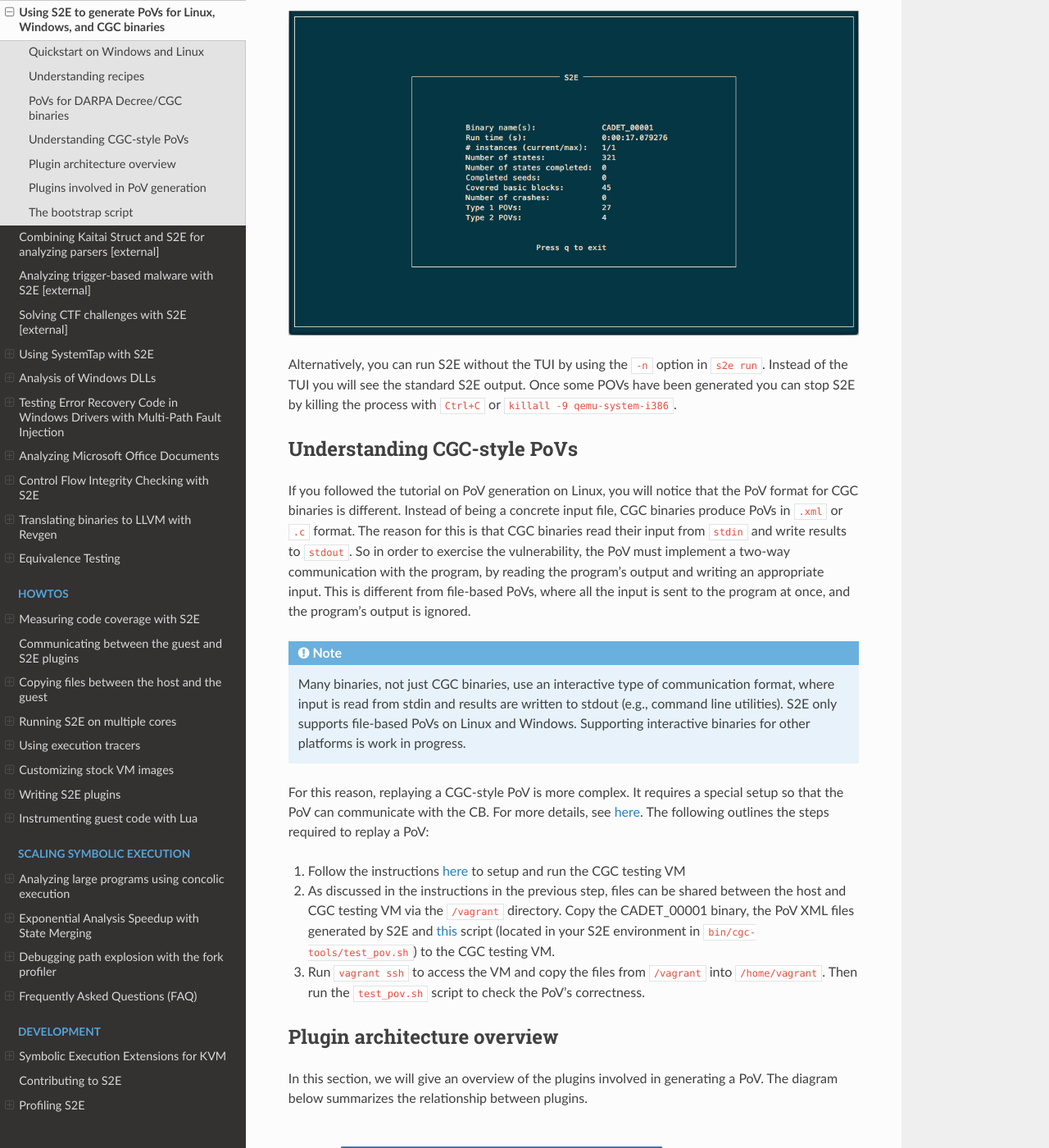
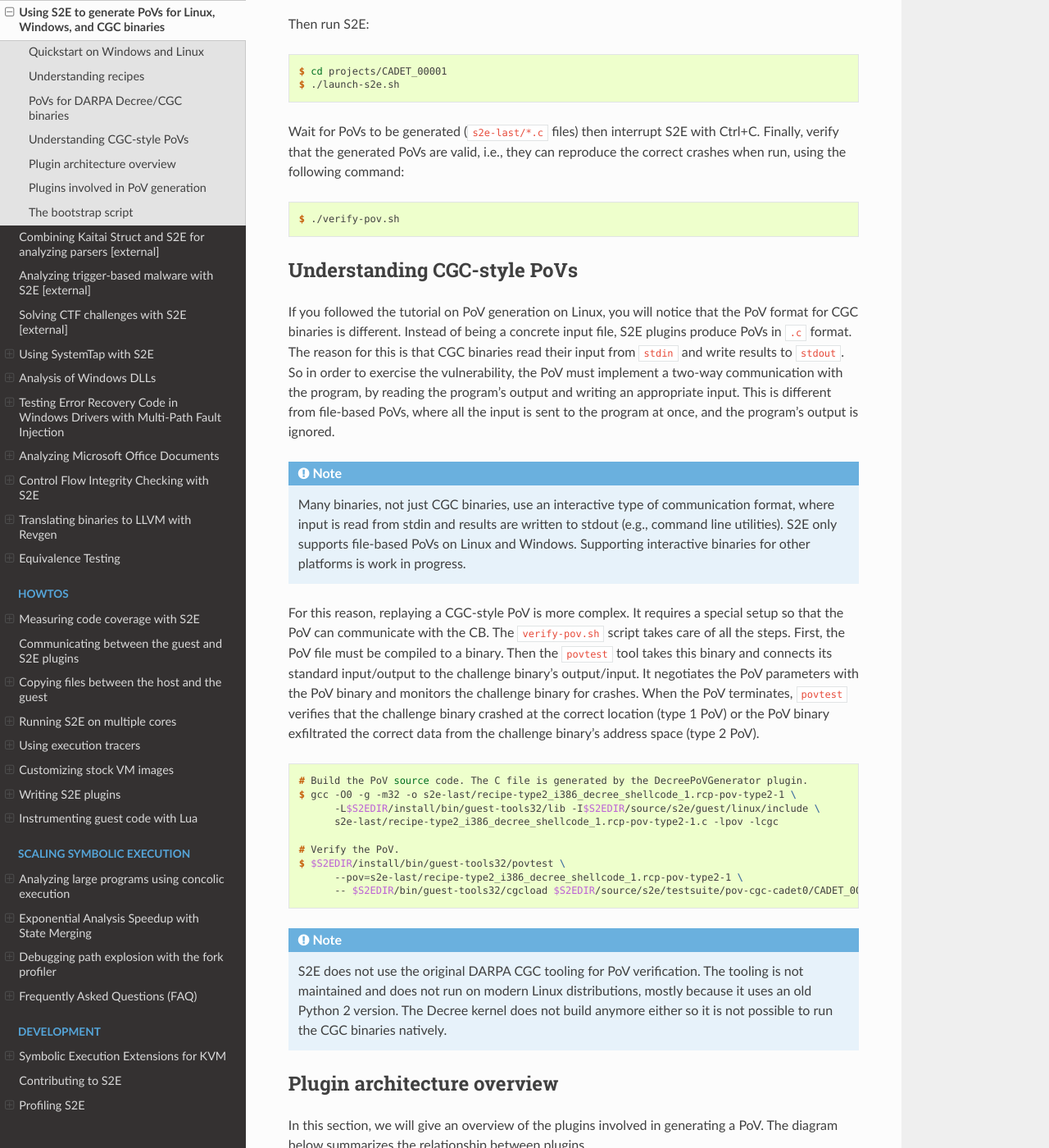
Before and after one commit to S2E2/s2e2.github.io, a Jekyll site: the page docs/Tutorials/PoV/index.html, which Jekyll copies as it is, in a window 1280 px wide and 1400 px high, scrolled down 5159 px. Shown: the whole window at 82% size. Built offline with Jekyll 4.4.1, drawn with Linux system fonts in a browser that asks for light colours; some of the changed text lies outside the part shown.

Commit message:
docs: updated
Signed-off-by: Vitaly Chipounov <vitaly@chipounov.fr>

```diff
--- a/docs/Tutorials/MSOffice/index.html
+++ b/docs/Tutorials/MSOffice/index.html
@@ -456,7 +456,6 @@
 <span class="go"> * all        - Build all images</span>
 
 <span class="go">Available images:</span>
-<span class="go"> * cgc_debian-9.2.1-i386               - Debian i386 image with CGC kernel and user-space packages</span>
 <span class="go"> * debian-12.5-i386                    - Debian i386 image</span>
 <span class="go"> * debian-12.5-x86_64                  - Debian x86_64 image</span>
 <span class="go"> * windows-10pro1909-x86_64            - Windows 10 Pro 1909 x86_64</span>
--- a/docs/Tutorials/PoV/index.html
+++ b/docs/Tutorials/PoV/index.html
@@ -470,13 +470,13 @@
 <li><p>Create an analysis project</p></li>
 </ol>
 <div class="highlight-console notranslate"><div class="highlight"><pre><span></span><span class="gp">$ </span><span class="nb">cd</span><span class="w"> </span>~/s2e/env
-<span class="gp">$ </span>s2e<span class="w"> </span>new_project<span class="w"> </span>-i<span class="w"> </span>debian-11.3-i386<span class="w"> </span>-n<span class="w"> </span>vuln-lin32-32<span class="w"> </span>--tools<span class="o">=</span>pov<span class="w"> </span><span class="se">\</span>
+<span class="gp">$ </span>s2e<span class="w"> </span>new_project<span class="w"> </span>-i<span class="w"> </span>debian-12.5-i386<span class="w"> </span>-n<span class="w"> </span>vuln-lin32-32<span class="w"> </span>--tools<span class="o">=</span>pov<span class="w"> </span><span class="se">\</span>
 <span class="w">  </span>build/s2e/guest-tools32/common/demos/vulnerabilities<span class="w"> </span>@@
 </pre></div>
 </div>
 <p>Here is a breakdown of the <code class="docutils literal notranslate"><span class="pre">s2e</span> <span class="pre">new_project</span></code> command above:</p>
 <ul class="simple">
-<li><p>It creates a new project called <code class="docutils literal notranslate"><span class="pre">vuln-lin32-32</span></code> that will run on the <code class="docutils literal notranslate"><span class="pre">debian-11.3-i386</span></code> image.</p></li>
+<li><p>It creates a new project called <code class="docutils literal notranslate"><span class="pre">vuln-lin32-32</span></code> that will run on the <code class="docutils literal notranslate"><span class="pre">debian-12.5-i386</span></code> image.</p></li>
 <li><p>The <code class="docutils literal notranslate"><span class="pre">--tools=pov</span></code> option is important in order to generate PoVs. If you omit it, you will just get random test
 cases, which will at best crash the binary depending on what the constraint solver generates. Vulnerability generation
 involves a number of additional plugins that may add overhead to the analysis, so they are disabled by default unless
@@ -632,36 +632,41 @@
 <p>The CGC Final Event (CFE) ran on the Decree operating system. Decree is a modified Linux OS with a reduced number of
 <a class="reference external" href="https://github.com/CyberGrandChallenge/libcgc">system calls</a>. In addition to this, the Decree OS has been modified
 to add “hook points” for S2E (e.g. to signal process creation, termination, etc.) and to allow S2E to inject symbolic
-values. The source code for the Decree OS is available at <a class="reference external" href="https://github.com/S2E/s2e-linux-kernel">https://github.com/S2E/s2e-linux-kernel</a>. A Decree
-virtual machine image can be built by running the following command:</p>
+values. The source code for the Decree OS is available at <a class="reference external" href="https://github.com/S2E/s2e-linux-kernel">https://github.com/S2E/s2e-linux-kernel</a>.</p>
+<p>The current version of S2E does not use the old Decree kernel anymore. It was based on Linux 3.13, which does not build
+on modern Linux images that currently ship with S2E. Instead, S2E comes with <code class="docutils literal notranslate"><span class="pre">cgcload</span></code>, a tool that emulates the Decree system calls
+in user-mode using the syscall <a class="reference external" href="https://docs.kernel.org/5.19/admin-guide/syscall-user-dispatch.html">user dispatch mechanism</a>
+in recent Linux kernels. This tool is a loader that maps the native CGC challenge binary into its address space, sets up syscall emulation
+that translates Decree syscalls into native Linux syscalls, then jumps to the binary’s entry point.</p>
+<p>To run CGC binaries, build the 32-bit Linux image. This is the same image that is used for running normal Linux binaries.</p>
 <div class="highlight-console notranslate"><div class="highlight"><pre><span></span><span class="gp">$ </span><span class="nb">cd</span><span class="w"> </span>~/s2e/env
-<span class="gp">$ </span>s2e<span class="w"> </span>image_build<span class="w"> </span>cgc_debian-9.2.1-i386
+<span class="gp">$ </span>s2e<span class="w"> </span>image_build<span class="w"> </span>debian-12.5-i386
 </pre></div>
 </div>
 <p>Next, create an analysis project for a challenge binary. Sample CBs are available <a class="reference external" href="https://github.com/CyberGrandChallenge/samples">here</a> and can be built using the instructions <a class="reference external" href="https://github.com/CyberGrandChallenge/cgc-release-documentation/blob/master/walk-throughs/building-a-cb.md">here</a> . The
 remainder of this tutorial will focus on the CADET_00001 program (a pre-compiled version of which is available <a class="reference external" href="https://github.com/S2E/Decree/blob/master/samples/CADET_00001">here</a>), but the ideas and techniques should be applicable
-to all of the CBs.</p>
+to all of the CBs. Note that the S2E tooling does not support multi-binary CBs.</p>
 <p>The following command creates a <code class="docutils literal notranslate"><span class="pre">projects/CADET_00001</span></code> directory with various scripts and configuration files needed
 by S2E, as described <a class="reference external" href="../../s2e-env.html">here</a>.</p>
-<div class="highlight-console notranslate"><div class="highlight"><pre><span></span><span class="gp">$ </span>s2e<span class="w"> </span>new_project<span class="w"> </span>--image<span class="w"> </span>cgc_debian-9.2.1-i386<span class="w"> </span>./source/s2e/decree/samples/CADET_00001
+<div class="highlight-console notranslate"><div class="highlight"><pre><span></span><span class="gp">$ </span>s2e<span class="w"> </span>new_project<span class="w"> </span>./source/s2e/decree/samples/CADET_00001
 </pre></div>
 </div>
-<p>Finally, to start S2E, run the following command:</p>
-<div class="highlight-console notranslate"><div class="highlight"><pre><span></span><span class="gp">$ </span>s2e<span class="w"> </span>run<span class="w"> </span>CADET_00001
+<p>Then run S2E:</p>
+<div class="highlight-console notranslate"><div class="highlight"><pre><span></span><span class="gp">$ </span><span class="nb">cd</span><span class="w"> </span>projects/CADET_00001
+<span class="gp">$ </span>./launch-s2e.sh
 </pre></div>
 </div>
-<p>This will display a TUI-based dashboard, similar to that used by the American Fuzzy Lop (AFL) fuzzer. As S2E finds
-vulnerabilities, it generates PoV files in the <code class="docutils literal notranslate"><span class="pre">s2e-last</span></code> directory. These files have either <code class="docutils literal notranslate"><span class="pre">.xml</span></code> or <code class="docutils literal notranslate"><span class="pre">.c</span></code>
-file extensions. Once some PoV files have been generated you can press <code class="docutils literal notranslate"><span class="pre">q</span></code> to stop S2E.</p>
-<img alt="../../_images/cadet_00001_tui.png" src="../../_images/cadet_00001_tui.png" />
-<p>Alternatively, you can run S2E without the TUI by using the <code class="docutils literal notranslate"><span class="pre">-n</span></code> option in <code class="docutils literal notranslate"><span class="pre">s2e</span> <span class="pre">run</span></code>. Instead of the TUI you will
-see the standard S2E output.  Once some POVs have been generated you can stop S2E by killing the process with
-<code class="docutils literal notranslate"><span class="pre">Ctrl+C</span></code> or <code class="docutils literal notranslate"><span class="pre">killall</span> <span class="pre">-9</span> <span class="pre">qemu-system-i386</span></code>.</p>
+<p>Wait for PoVs to be generated (<code class="docutils literal notranslate"><span class="pre">s2e-last/*.c</span></code> files) then interrupt S2E with Ctrl+C.
+Finally, verify that the generated PoVs are valid, i.e., they can reproduce the correct crashes when run,
+using the following command:</p>
+<div class="highlight-console notranslate"><div class="highlight"><pre><span></span><span class="gp">$ </span>./verify-pov.sh
+</pre></div>
+</div>
 </section>
 <section id="understanding-cgc-style-povs">
 <h2>Understanding CGC-style PoVs<a class="headerlink" href="#understanding-cgc-style-povs" title="Link to this heading"></a></h2>
 <p>If you followed the tutorial on PoV generation on Linux, you will notice that the PoV format for CGC binaries is
-different. Instead of being a concrete input file, CGC binaries produce PoVs in <code class="docutils literal notranslate"><span class="pre">.xml</span></code> or <code class="docutils literal notranslate"><span class="pre">.c</span></code> format. The reason
+different. Instead of being a concrete input file, S2E plugins produce PoVs in <code class="docutils literal notranslate"><span class="pre">.c</span></code> format. The reason
 for this is that CGC binaries read their input from <code class="docutils literal notranslate"><span class="pre">stdin</span></code> and write results to <code class="docutils literal notranslate"><span class="pre">stdout</span></code>. So in order to exercise
 the vulnerability, the PoV must implement a two-way communication with the program, by reading the program’s output and
 writing an appropriate input. This is different from file-based PoVs, where all the input is sent to the program at
@@ -673,17 +678,28 @@
 and Windows. Supporting interactive binaries for other platforms is work in progress.</p>
 </div>
 <p>For this reason, replaying a CGC-style PoV is more complex. It requires a special setup so that the PoV can communicate
-with the CB. For more details, see <a class="reference external" href="https://github.com/CyberGrandChallenge/cgc-release-documentation/blob/master/walk-throughs/understanding-cfe-povs.md">here</a>.
-The following outlines the steps required to replay a PoV:</p>
-<ol class="arabic simple">
-<li><p>Follow the instructions <a class="reference external" href="https://github.com/CyberGrandChallenge/cgc-release-documentation/blob/master/walk-throughs/running-the-vm.md">here</a> to
-setup and run the CGC testing VM</p></li>
-<li><p>As discussed in the instructions in the previous step, files can be shared between the host and CGC testing VM via
-the <code class="docutils literal notranslate"><span class="pre">/vagrant</span></code> directory. Copy the CADET_00001 binary, the PoV XML files generated by S2E and <a class="reference external" href="https://github.com/S2E/decree/blob/master/scripts/test_pov.sh">this</a> script (located in your S2E environment in
-<code class="docutils literal notranslate"><span class="pre">bin/cgc-tools/test_pov.sh</span></code>) to the CGC testing VM.</p></li>
-<li><p>Run <code class="docutils literal notranslate"><span class="pre">vagrant</span> <span class="pre">ssh</span></code> to access the VM and copy the files from <code class="docutils literal notranslate"><span class="pre">/vagrant</span></code> into <code class="docutils literal notranslate"><span class="pre">/home/vagrant</span></code>. Then run the
-<code class="docutils literal notranslate"><span class="pre">test_pov.sh</span></code> script to check the PoV’s correctness.</p></li>
-</ol>
+with the CB. The <code class="docutils literal notranslate"><span class="pre">verify-pov.sh</span></code> script takes care of all the steps. First, the PoV file must be compiled to a binary.
+Then the <code class="docutils literal notranslate"><span class="pre">povtest</span></code> tool takes this binary and connects its standard input/output to the challenge binary’s output/input.
+It negotiates the PoV parameters with the PoV binary and monitors the challenge binary for crashes. When the PoV terminates,
+<code class="docutils literal notranslate"><span class="pre">povtest</span></code> verifies that the challenge binary crashed at the correct location (type 1 PoV) or the PoV binary exfiltrated
+the correct data from the challenge binary’s address space (type 2 PoV).</p>
+<div class="highlight-console notranslate"><div class="highlight"><pre><span></span><span class="gp"># </span>Build<span class="w"> </span>the<span class="w"> </span>PoV<span class="w"> </span><span class="nb">source</span><span class="w"> </span>code.<span class="w"> </span>The<span class="w"> </span>C<span class="w"> </span>file<span class="w"> </span>is<span class="w"> </span>generated<span class="w"> </span>by<span class="w"> </span>the<span class="w"> </span>DecreePoVGenerator<span class="w"> </span>plugin.
+<span class="gp">$ </span>gcc<span class="w"> </span>-O0<span class="w"> </span>-g<span class="w"> </span>-m32<span class="w"> </span>-o<span class="w"> </span>s2e-last/recipe-type2_i386_decree_shellcode_1.rcp-pov-type2-1<span class="w"> </span><span class="se">\</span>
+<span class="w">      </span>-L<span class="nv">$S2EDIR</span>/install/bin/guest-tools32/lib<span class="w"> </span>-I<span class="nv">$S2EDIR</span>/source/s2e/guest/linux/include<span class="w"> </span><span class="se">\</span>
+<span class="w">      </span>s2e-last/recipe-type2_i386_decree_shellcode_1.rcp-pov-type2-1.c<span class="w"> </span>-lpov<span class="w"> </span>-lcgc
+
+<span class="gp"># </span>Verify<span class="w"> </span>the<span class="w"> </span>PoV.
+<span class="gp">$ </span><span class="nv">$S2EDIR</span>/install/bin/guest-tools32/povtest<span class="w"> </span><span class="se">\</span>
+<span class="w">      </span>--pov<span class="o">=</span>s2e-last/recipe-type2_i386_decree_shellcode_1.rcp-pov-type2-1<span class="w"> </span><span class="se">\</span>
+<span class="w">      </span>--<span class="w"> </span><span class="nv">$S2EDIR</span>/bin/guest-tools32/cgcload<span class="w"> </span><span class="nv">$S2EDIR</span>/source/s2e/testsuite/pov-cgc-cadet0/CADET_00001/bin/CADET_00001
+</pre></div>
+</div>
+<div class="admonition note">
+<p class="admonition-title">Note</p>
+<p>S2E does not use the original DARPA CGC tooling for PoV verification. The tooling is not maintained
+and does not run on modern Linux distributions, mostly because it uses an old Python 2 version.
+The Decree kernel does not build anymore either so it is not possible to run the CGC binaries natively.</p>
+</div>
 </section>
 <section id="plugin-architecture-overview">
 <h2>Plugin architecture overview<a class="headerlink" href="#plugin-architecture-overview" title="Link to this heading"></a></h2>
--- a/docs/_sources/Tutorials/MSOffice/index.rst.txt
+++ b/docs/_sources/Tutorials/MSOffice/index.rst.txt
@@ -28,7 +28,6 @@
      * all        - Build all images
 
     Available images:
-     * cgc_debian-9.2.1-i386               - Debian i386 image with CGC kernel and user-space packages
      * debian-12.5-i386                    - Debian i386 image
      * debian-12.5-x86_64                  - Debian x86_64 image
      * windows-10pro1909-x86_64            - Windows 10 Pro 1909 x86_64
```
Also changed, not shown: docs/Tutorials/PoV/pov.html (+7 -9 lines), docs/_sources/Tutorials/PoV/index.rst.txt (+43 -29 lines), docs/_sources/Tutorials/PoV/pov.rst.txt (+7 -8 lines), docs/searchindex.js.
